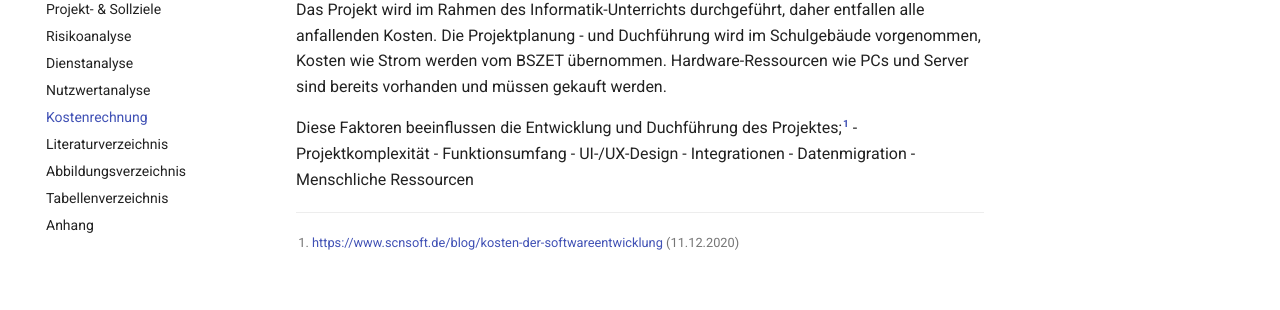
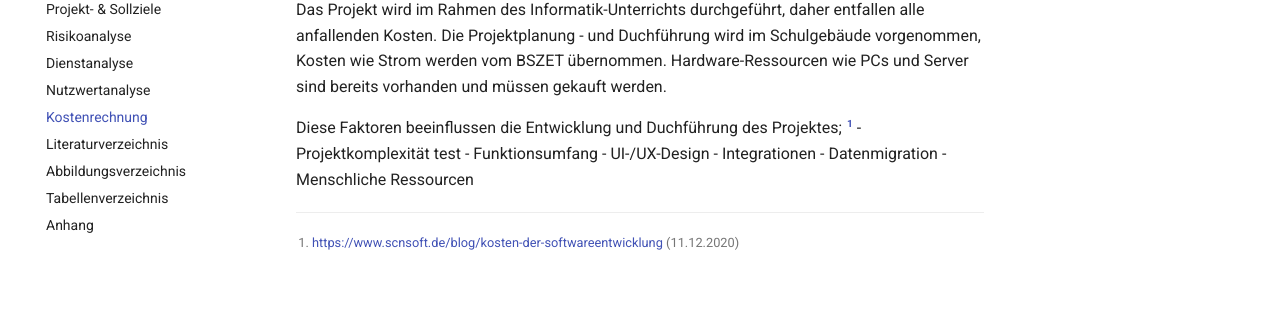
Before and after one commit to notenverwaltung/Notenverwaltungssoftware, an MkDocs documentation site: the page built from docs/Kostenrechnung.md, in a window 1280 px wide. Shown: the part 277-587 px from the top of the page. Built offline with MkDocs 1.6.1 and Material for MkDocs 9.7.7, drawn with Linux system fonts in a browser that asks for light colours; comment, search, counter and statistics services are not loaded.

Commit message:
Update Kostenrechnung.md

```diff
--- a/docs/Kostenrechnung.md
+++ b/docs/Kostenrechnung.md
@@ -1,8 +1,8 @@
 Das Projekt wird im Rahmen des Informatik-Unterrichts durchgeführt, daher entfallen alle anfallenden Kosten. Die Projektplanung - und Duchführung wird im Schulgebäude vorgenommen,
 Kosten wie Strom werden vom BSZET übernommen. Hardware-Ressourcen wie PCs und Server sind bereits vorhanden und müssen gekauft werden.
 
-Diese Faktoren beeinflussen die Entwicklung und Duchführung des Projektes;[^1]
-- Projektkomplexität
+Diese Faktoren beeinflussen die Entwicklung und Duchführung des Projektes; [^1]
+- Projektkomplexität test
 - Funktionsumfang
 - UI-/UX-Design
 - Integrationen
```
